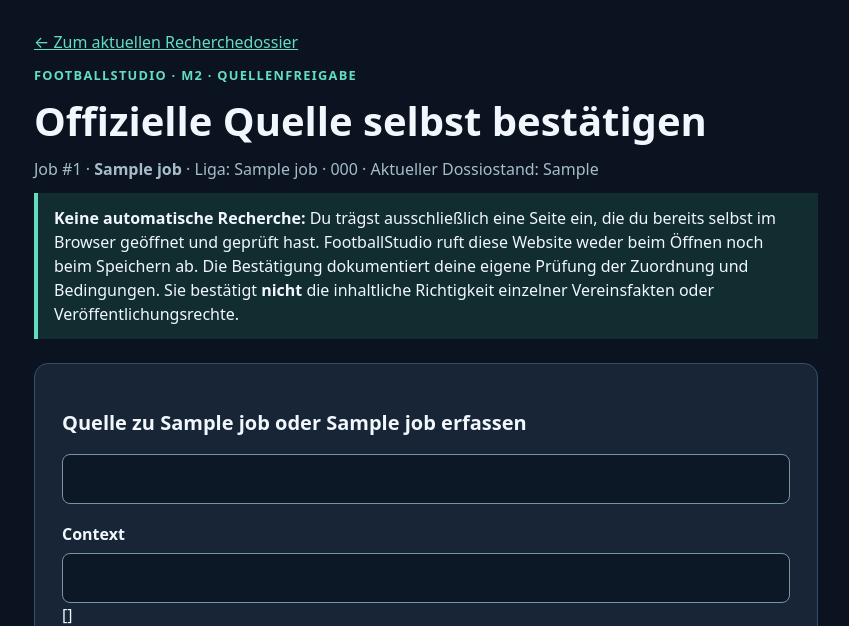
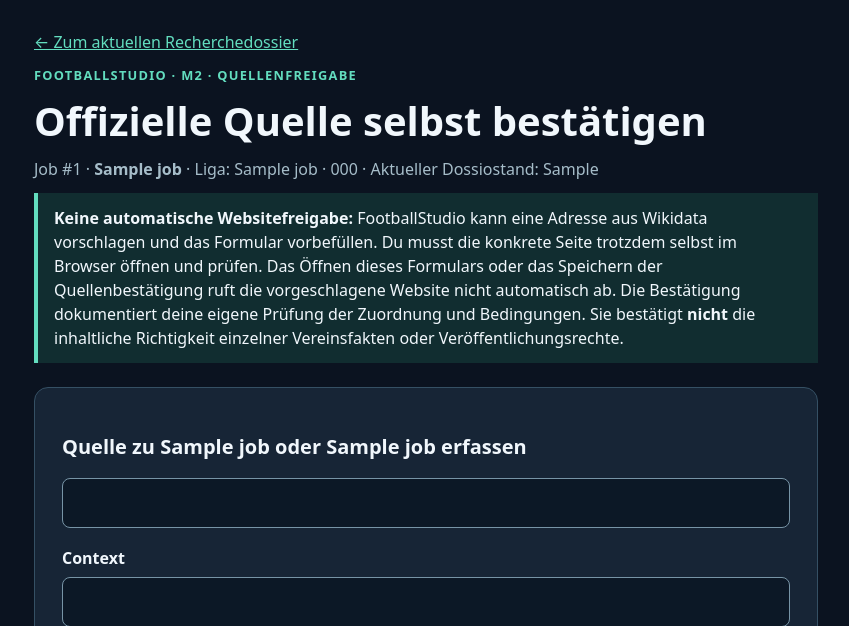
Before and after one commit to whiteyOnTheMoon/FootballStudio, a Django app: template app/studio/templates/studio/source_confirmation.html in a window 1280 px wide. Shown: the top 626 px of the page, without its empty margins (214-1063 px from the left). Run offline with Django 5.2, Linux system fonts and the light colour scheme; the template is opened without the code that fills it: most values are stand-ins (such as "Sample title", 1, 10 or a date in 2020); form fields are guessed from the names that the template uses.

Commit message:
docs(FS-014e): clearly distinguish prefilled P856 site suggestions from explicit manual approval

```diff
--- a/app/studio/templates/studio/source_confirmation.html
+++ b/app/studio/templates/studio/source_confirmation.html
@@ -44,9 +44,11 @@
   </p>
 
   <p class="notice">
-    <strong>Keine automatische Recherche:</strong> Du trägst ausschließlich eine Seite ein,
-    die du bereits selbst im Browser geöffnet und geprüft hast. FootballStudio ruft diese
-    Website weder beim Öffnen noch beim Speichern ab. Die Bestätigung dokumentiert
+    <strong>Keine automatische Websitefreigabe:</strong> FootballStudio kann eine Adresse
+    aus Wikidata vorschlagen und das Formular vorbefüllen. Du musst die konkrete Seite
+    trotzdem selbst im Browser öffnen und prüfen. Das Öffnen dieses Formulars oder
+    das Speichern der Quellenbestätigung ruft die vorgeschlagene Website nicht automatisch ab.
+    Die Bestätigung dokumentiert
     deine eigene Prüfung der Zuordnung und Bedingungen. Sie bestätigt <strong>nicht</strong>
     die inhaltliche Richtigkeit einzelner Vereinsfakten oder Veröffentlichungsrechte.
   </p>
```
